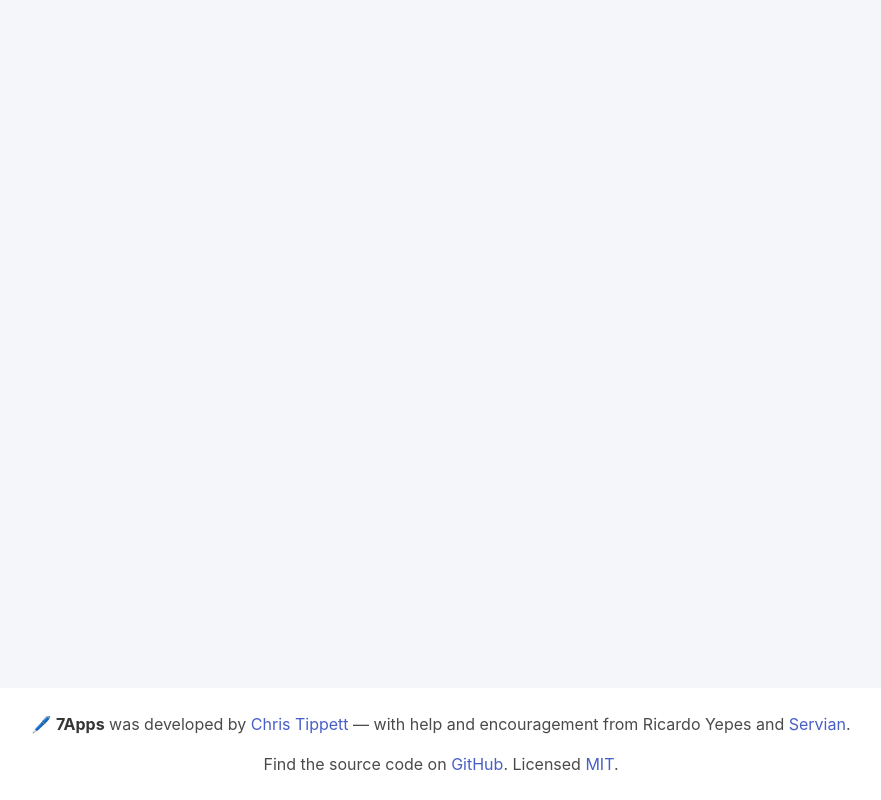
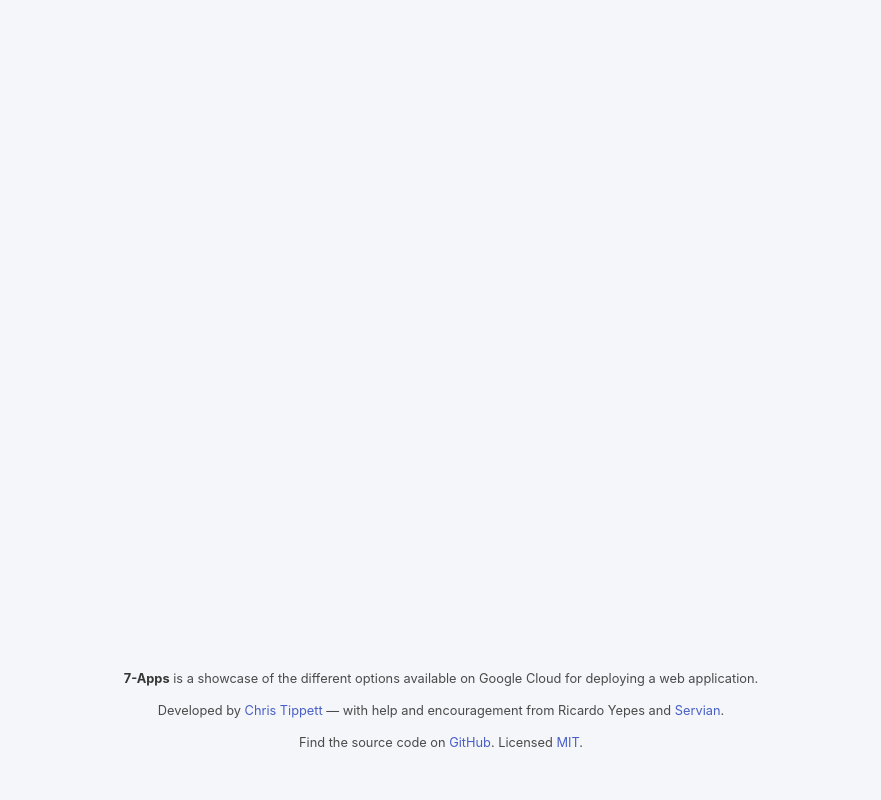
Before and after one commit to christippett/7apps-in-7minutes, a Flask app: template dashboard/templates/index.html in a window 1280 px wide. Shown: the whole page, without its empty margins (199-1080 px from the left). Run offline with Flask 2, Linux system fonts and the light colour scheme; the template is opened without the code that fills it, so the values that code supplies are empty; some libraries are stand-ins or nearby versions.

Commit message:
refactor: Light refactoring

```diff
--- a/dashboard/static/index.css
+++ b/dashboard/static/index.css
@@ -14,13 +14,13 @@ body {
 }
 
 footer {
-  padding: 1.5rem;
   flex: 0;
-  background: white;
+  padding: 1rem 8em 3rem;
+  font-size: 0.8rem;
 }
 
 section {
-  padding: 1.5rem;
+  padding: 1rem;
 }
 
 .container {
--- a/dashboard/templates/index.html
+++ b/dashboard/templates/index.html
@@ -89,7 +89,11 @@
     <footer>
       <div class="content has-text-centered">
         <p>
-          🖊️ <strong>7Apps</strong> was developed by
+          <strong>7-Apps</strong> is a showcase of the different options
+          available on Google Cloud for deploying a web application.
+        </p>
+        <p>
+          Developed by
           <a
             href="https://christippett.dev"
             target="_blank"
```
Also changed, not shown: cloudbuild.yaml (+35 -33 lines).
